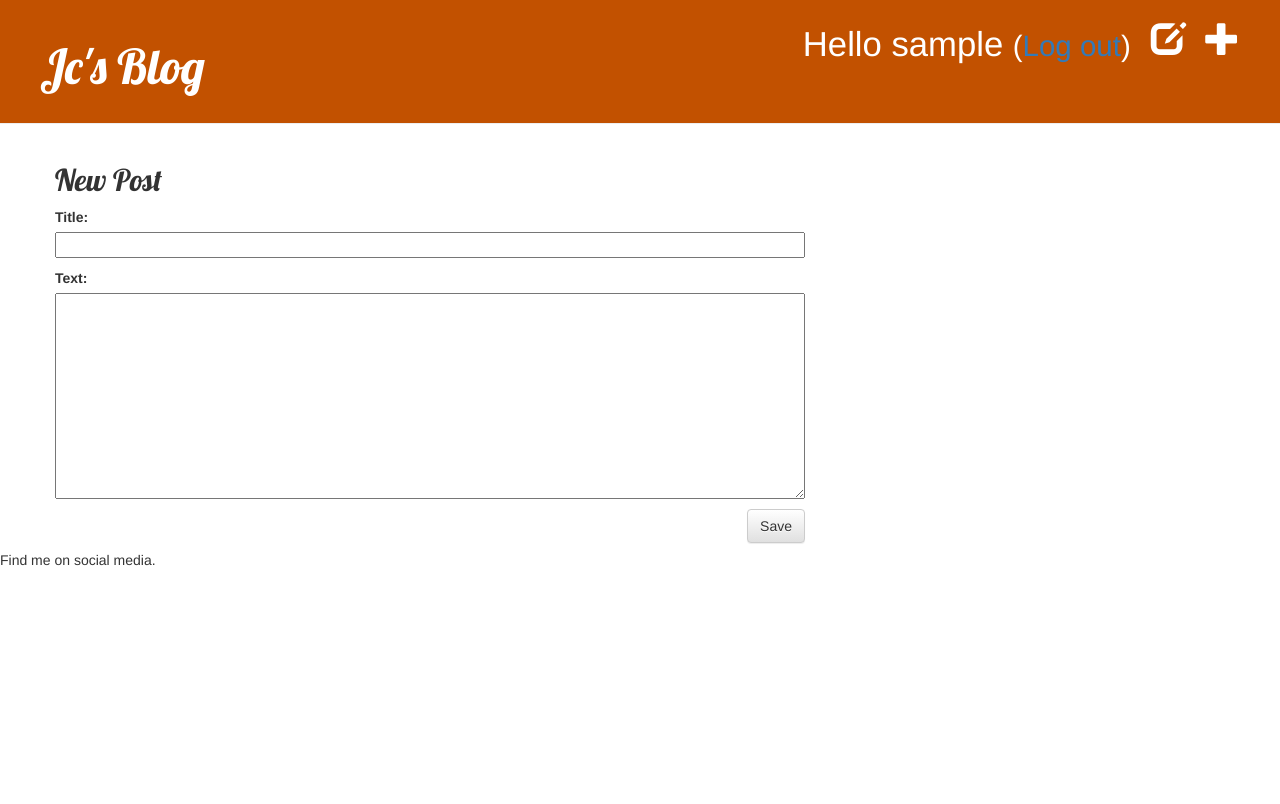
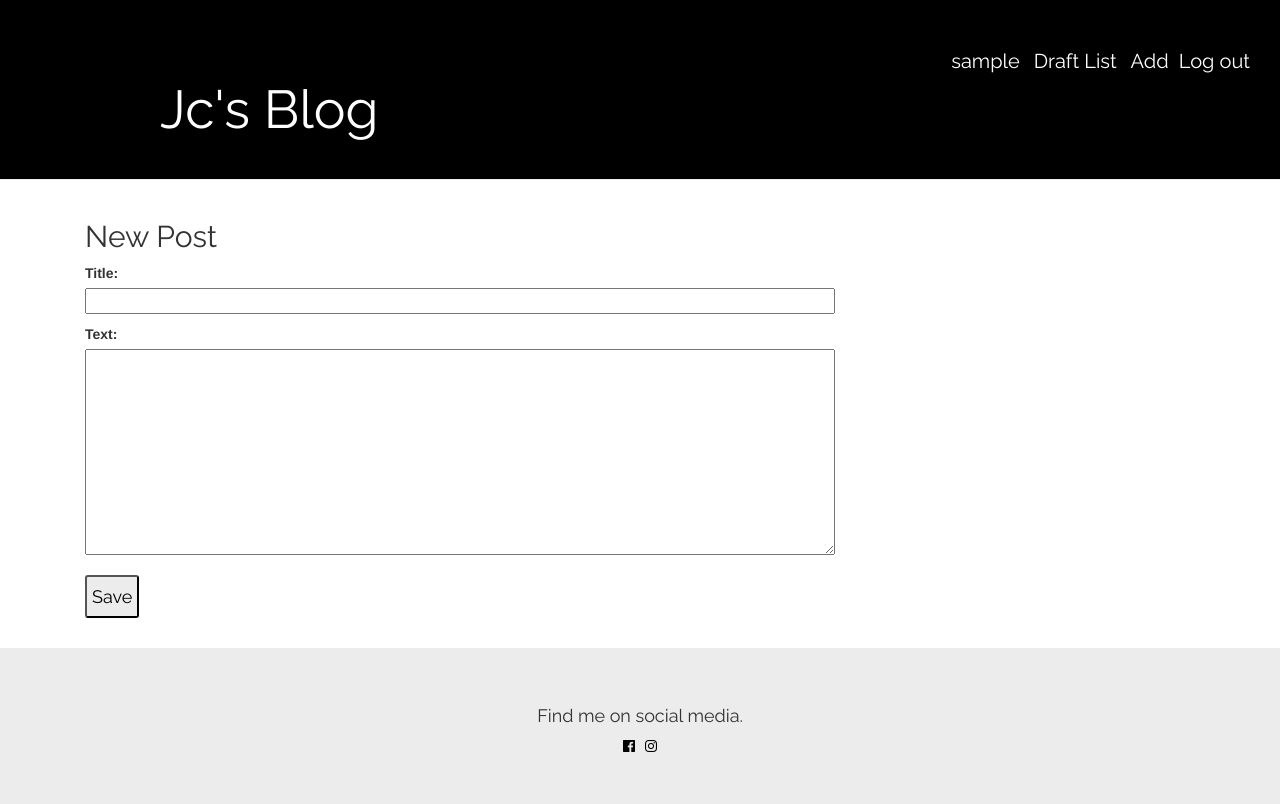
Before and after one commit to jcliew123/my-first-blog, a Django app: page /post/new/ in a window 1280 px wide. Before the commit the page ends 566 px from the top, so only its background shows below. Run offline with Django 3.2, Linux system fonts and the light colour scheme; the visitor is signed in with stand-in values (Sample User, id 1); some libraries are stand-ins or nearby versions.

Commit message:
Modified my CSS and html

```diff
--- a/blog/static/css/blog.css
+++ b/blog/static/css/blog.css
@@ -1,40 +1,46 @@
 .page-header {
-    background-color: #C25100;
+    background-color: #000000;
     margin-top: 0;
-    padding: 20px 20px 20px 40px;
+    padding: 60px 20px 30px 20px;
 }
 
 .page-header h1, .page-header h1 a, .page-header h1 a:visited, .page-header h1 a:active {
     color: #ffffff;
-    font-size: 36pt;
+    font-size: 40pt;
     text-decoration: none;
+    max-width: 1500px;
+    margin-left: 70px;
 }
 
 .content {
-    margin-left: 40px;
+    margin-left: 70px;
 }
 
-h1, h2, h3, h4 {
-    font-family: 'Lobster', cursive;
-}
-
-.date {
-    color: #40E0D0;
-}
-
-.save {
+.save, .save:hover, .save:active, .save:visited {
     float: right;
+    background-color: #000 !important;
 }
 
 .post-form textarea, .post-form input {
     width: 100%;
 }
 
-.top-menu, .top-menu:hover, .top-menu:visited {
+.top-menu, .top-menu:visited .top-menu h4 a{
     color: #ffffff;
     float: right;
-    font-size: 26pt;
-    margin-right: 20px;
+    font-size: 15pt;
+    margin-right: 10px;
+    size: 15pt;
+    margin-top: -20px;
+}
+
+.top-menu:hover, .top-menu h4 a:active{
+    color: #777;
+    text-decoration: none;
+}
+
+.top-menu-item{
+    margin-left: 4px;
 }
 
 .post {
@@ -44,3 +50,32 @@ h1, h2, h3, h4 {
 .post h2 a, .post h2 a:visited {
     color: #000000;
 }
+
+footer {
+    text-align: center;
+    padding: 48px 0px;
+    background-color: #ececec;
+    margin-top: 30px;
+}
+
+.self-made-button{
+    float: left;
+    background-color: #ececec;
+    padding: 4px 4px;
+    margin-top: 10px;
+    margin-right: 7px;
+    color: black;
+    border-radius: 3px;
+}
+
+.self-made-button:hover{
+    background-color: black;
+    color: white;
+    text-decoration: none;
+}
+
+.date {
+    color: #808080;
+    margin-bottom: 7px;
+    margin-top: -6px;
+}
--- a/blog/templates/blog/base.html
+++ b/blog/templates/blog/base.html
@@ -1,21 +1,28 @@
 {% load static %}
-<html>
+<html lang="en">
     <head>
         <title>Jc's blog</title>
+        <meta charset="utf-8">
+        <meta name="viewport" content="width=device-width, initial-scale=1">
         <link rel="stylesheet" href="//maxcdn.bootstrapcdn.com/bootstrap/3.2.0/css/bootstrap.min.css">
         <link rel="stylesheet" href="//maxcdn.bootstrapcdn.com/bootstrap/3.2.0/css/bootstrap-theme.min.css">
-        <link href="//fonts.googleapis.com/css?family=Lobster&subset=latin,latin-ext" rel="stylesheet" type="text/css">
+        <link href="https://fonts.googleapis.com/css?family=Raleway" rel="stylesheet" type="text/css">
+        <link rel="stylesheet" href="https://cdnjs.cloudflare.com/ajax/libs/font-awesome/4.7.0/css/font-awesome.min.css">
         <link rel="stylesheet" href="{% static 'css/blog.css' %}">
+        <style>
+            h1, h2, h3, h4 {font-family: "Raleway", Arial, sans-serif;}
+        </style>
     </head>
     <body>
-        <div class="page-header">
+        <div class="page-header container-fluid clearfix">
             {% if user.is_authenticated %}
-                <a href="{% url 'post_new' %}" class="top-menu"><span class="glyphicon glyphicon-plus"></span></a>
-                <a href="{% url 'post_draft_list' %}" class="top-menu"><span class="glyphicon glyphicon-edit"></span></a>
-                <p class="top-menu">Hello {{ user.username }} <small>(<a href="{% url 'logout' %}">Log out</a>)</small></p>
+                <h4><a href="{% url 'logout' %}"class="top-menu">Log out</a></h4>
+                <h4><a href="{% url 'post_new' %}" class="top-menu top-menu-item">Add</a></h4>
+                <h4><a href="{% url 'post_draft_list' %}" class="top-menu top-menu-item">Draft List</a></h4>
+                <h4><a href="{% url 'myself' %}" class="top-menu top-menu-item">{{ user.username }}</a></h4>
             {% else %}
-            <a href="{% url 'login' %}" class="top-menu"><span class="glyphicon glyphicon-lock"></span></a>
-            <a href="{% url 'myself' %}" class="top-menu"><span class="glyphicon glyphicon-user"></span></a>
+            <h4><a href="{% url 'login' %}" class="top-menu">Log In</a></h4>
+            <h4><a href="{% url 'myself' %}" class="top-menu">My Profile</a></h4>
             {% endif %}
             <h1><a href="/">Jc's Blog</a></h1>
         </div>
@@ -29,8 +36,10 @@
             </div>
         </div>
 
-        <footer class="bottom">
-            <h5>Find me on social media.</h5>
+        <footer class="container-fluid">
+            <h4>Find me on social media.</h4>
+            <a href="https://www.facebook.com/gildartsliew.choong"><i class="fa fa-facebook-official fa-fw" style="color: black;"></i></a>
+            <a href="https://www.instagram.com/jianchoong/"><i class="fa fa-instagram fa-fw" style="color: black;"></i></a>
         </footer>
     </body>
 </html>
--- a/blog/templates/blog/post_edit.html
+++ b/blog/templates/blog/post_edit.html
@@ -4,6 +4,6 @@
     <h2>New Post</h2>
     <form method="POST" class="post-form">{% csrf_token %}
         {{ form.as_p }}
-        <button type="submit" class="save btn btn-default">Save</button>
+        <button type="submit" class="self-made-button" style="padding: 0px 5px;"><h4>Save</h4></button>
     </form>
 {% endblock %}
--- a/blog/templates/blog/post_list.html
+++ b/blog/templates/blog/post_list.html
@@ -4,10 +4,10 @@
     {% for post in posts %}
         <div class="post">
             <h2><a href="{% url 'post_detail' pk=post.pk %}">{{ post.title }}</a></h2>
-            <p>{{ post.text|linebreaksbr }}</p>
             <div class="date">
                 {{ post.published_date }}
             </div>
+            <p class="text-secondary">{{ post.text|linebreaksbr }}</p>
         </div>
     {% endfor %}
 {% endblock %}
--- a/mysite/settings.py
+++ b/mysite/settings.py
@@ -27,6 +27,7 @@ DEBUG = True
 
 ALLOWED_HOSTS = ['127.0.0.1', '.pythonanywhere.com']
 
+LOGIN_REDIRECT_URL = '/'
 
 # Application definition
 
@@ -70,6 +71,7 @@ TEMPLATES = [
 
 WSGI_APPLICATION = 'mysite.wsgi.application'
 
+LOGIN_REDIRECT_URL = '/'
 
 # Database
 # https://docs.djangoproject.com/en/2.2/ref/settings/#databases
```
Also changed, not shown: blog/templates/blog/post_detail.html (+5 -5 lines).
